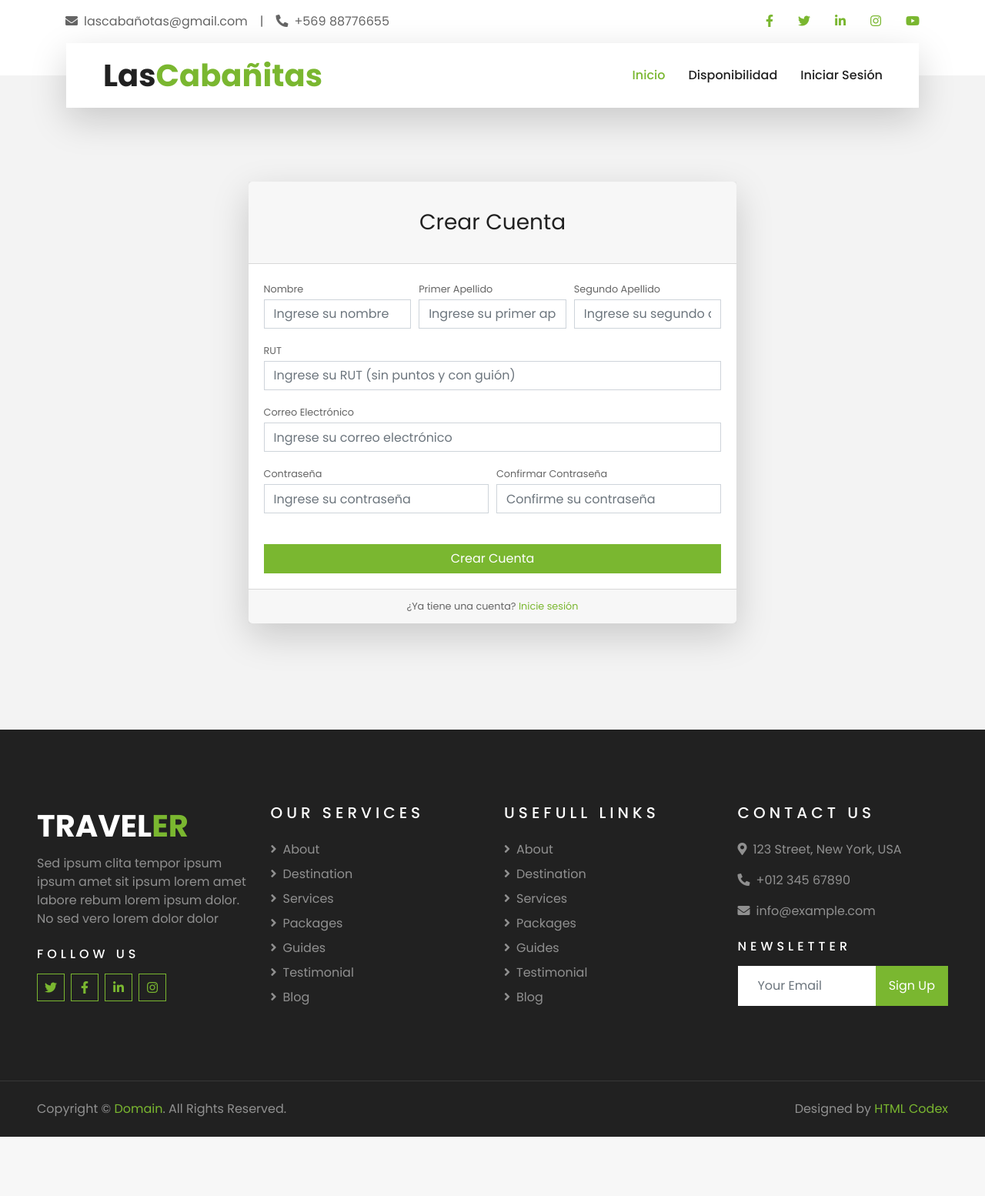
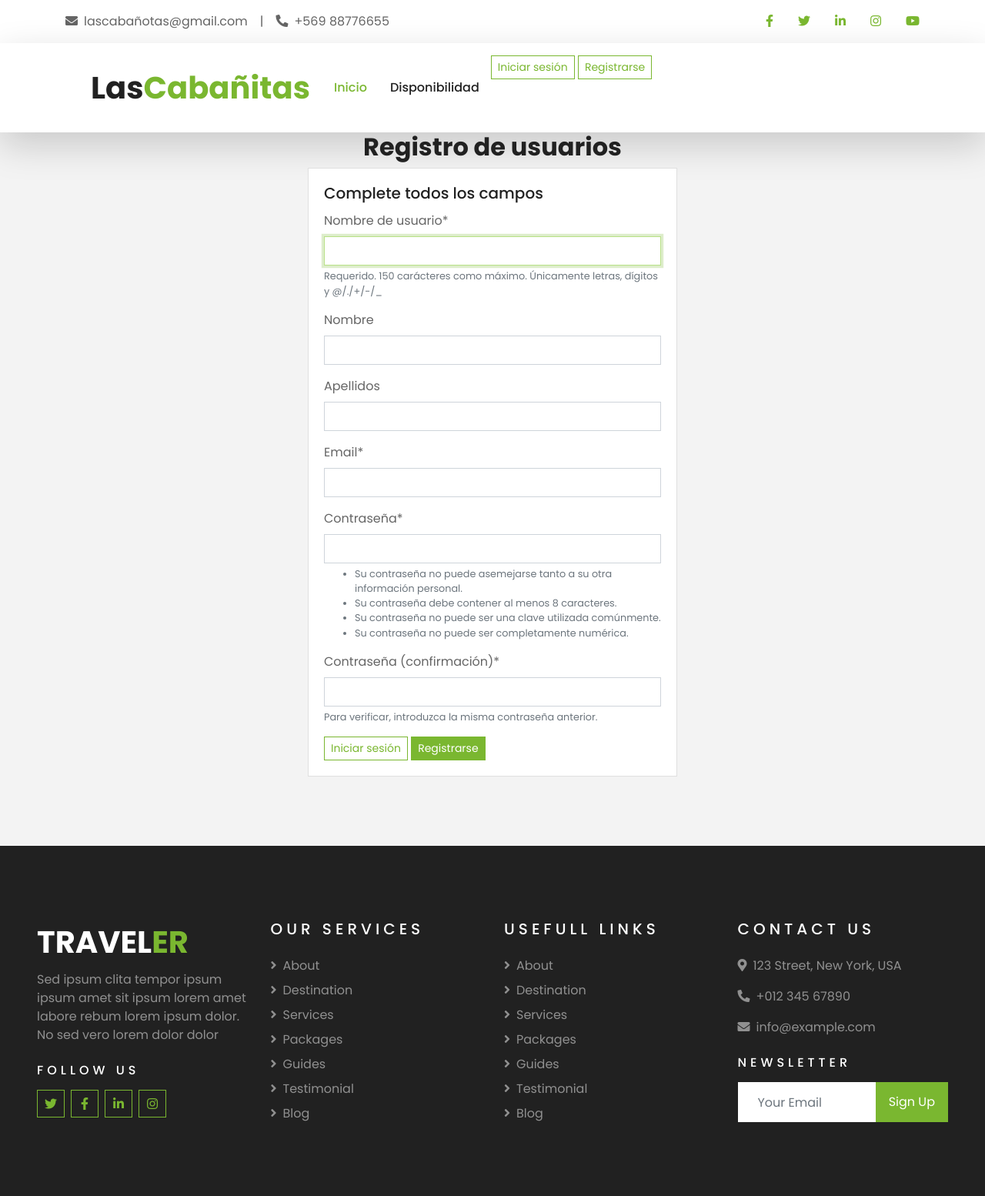
Before and after one commit to MatiasAlvealC/LasCabanitas, a Django app: page /register/ in a window 1280 px wide. Shown: the top 1554 px of the page at 77% size. Before the commit the page ends 1477 px from the top, so only its background shows below. Run offline with Django 4.2, Linux system fonts and the light colour scheme; some libraries are stand-ins or nearby versions.

Commit message:
cambio user propio de django

```diff
--- a/BD/models.py
+++ b/BD/models.py
@@ -1,5 +1,7 @@
 from django.db import models
 from datetime import timedelta
+from django.contrib.auth.models import User
+
 
 class Usuario(models.Model):
     nombre = models.CharField(max_length=100)
--- a/LasCabañitas/urls.py
+++ b/LasCabañitas/urls.py
@@ -13,11 +13,13 @@ Including another URLconf
     1. Import the include() function: from django.urls import include, path
     2. Add a URL to urlpatterns:  path('blog/', include('blog.urls'))
 """
-from django.contrib.auth.decorators import login_required
+#from django.contrib.auth.decorators import login_required
 from django.contrib import admin
 from django.urls import path
 from core import views
 from django.conf import settings
+from django.contrib.auth.views import LogoutView
+
 
 
 
@@ -30,12 +32,14 @@ urlpatterns = [
   path('inventario/<int:cabana_id>/agregar/', views.agregar_objeto, name='agregar_objeto'),
   path('misReservas/', views.misReservas, name='misReservas'),
   path('reservas/', views.reservas, name='reservas'),
-  path('login/', views.login, name='login'),
-  path('logout/', views.logout, name='logout'),
-  path('register/', views.register, name='register'),
+  #path('login/', views.login, name='login'),
+  #path('logout/', views.logout, name='logout'),
+  #path('register/', views.register, name='register'),
   path('disponibilidad/', views.disponibilidad, name='disponibilidad'),
   path('cabana/<int:cabana_id>/', views.cabana_detalle, name='cabana_detalle'),
-
+  path('register/', views.register, name='register'),
+  path('login/', views.user_login, name='login'),
+  path('logout/', LogoutView.as_view(), name='logout'),
 ]
 
 if settings.DEBUG:
--- /dev/null
+++ b/core/forms.py
@@ -0,0 +1,29 @@
+from django import forms
+from django.contrib.auth.forms import UserCreationForm
+from django.contrib.auth.models import User
+
+class CustomUserCreationForm(UserCreationForm):
+    email = forms.EmailField(required=True)
+
+    class Meta:
+        model = User
+        fields = ['username', 'first_name', 'last_name', 'email', 'password1', 'password2']
+
+    def clean_email(self):
+        email = self.cleaned_data['email']
+        if User.objects.filter(email=email).exists():
+            raise forms.ValidationError('Este correo electrónico ya está registrado')
+        return email
+
+def user_login(request):
+    if request.method == 'POST':
+        form = AuthenticationForm(request, data=request.POST)
+        if form.is_valid():
+            user = form.get_user()
+            login(request, user)
+            return redirect('home')  # Redirige a la página de inicio
+        else:
+            messages.error(request, 'Nombre de usuario o contraseña incorrectos.')
+    else:
+        form = AuthenticationForm()
+    return render(request, 'registration/login.html', {'form': form})
--- a/core/templates/core/base.html
+++ b/core/templates/core/base.html
@@ -64,38 +64,46 @@
 
 
     <!-- Navbar Start -->
-    <div class="container-fluid position-relative nav-bar p-0">
-        <div class="container-lg position-relative p-0 px-lg-3" style="z-index: 9;">
-            <nav class="navbar navbar-expand-lg bg-light navbar-light shadow-lg py-3 py-lg-0 pl-3 pl-lg-5">
-                <a href="" class="navbar-brand">
+    <nav class="navbar navbar-expand-lg bg-light navbar-light shadow-lg py-3">
+        <div class="container px-5">
+            <a class="navbar-brand" href="/">
                 <h1 class="m-0 text-primary"><span class="text-dark">Las</span>Cabañitas</h1>
             </a>
-                <button type="button" class="navbar-toggler" data-toggle="collapse" data-target="#navbarCollapse">
+            <button class="navbar-toggler" type="button" data-toggle="collapse" data-target="#navbarSupportedContent" aria-controls="navbarSupportedContent" aria-expanded="false" aria-label="Toggle navigation">
                 <span class="navbar-toggler-icon"></span>
             </button>
-                <div class="collapse navbar-collapse justify-content-between px-3" id="navbarCollapse">
-                    <div class="navbar-nav ml-auto py-0">
-                        <a href="/" class="nav-item nav-link active">Inicio</a>
-                        <a href="/disponibilidad/" class="nav-item nav-link">Disponibilidad</a>
-
+            <div class="collapse navbar-collapse" id="navbarSupportedContent">
+                <ul class="navbar-nav ms-auto mb-2 mb-lg-0">
+                    <li class="nav-item">
+                        <a class="nav-link active" href="/">Inicio</a>
+                    </li>
+                    <li class="nav-item">
+                        <a class="nav-link" href="/disponibilidad/">Disponibilidad</a>
+                    </li>
                     {% if request.session.usuario_id %}
                         {% if request.session.usuario_rol == 'administrador' %}
-                                <a href="/reservas/" class="nav-item nav-link">Reservas</a>
-                                <a href="/inventario/" class="nav-item nav-link">Inventario</a>
-                                <a href="/mantenciones/" class="nav-item nav-link">Mantenciones</a>
+                            <li class="nav-item"><a class="nav-link" href="/reservas/">Reservas</a></li>
+                            <li class="nav-item"><a class="nav-link" href="/inventario/">Inventario</a></li>
+                            <li class="nav-item"><a class="nav-link" href="/mantenciones/">Mantenciones</a></li>
                         {% else %}
-                                <a href="/miReserva/" class="nav-item nav-link">Mi reserva</a>
+                            <li class="nav-item"><a class="nav-link" href="/miReserva/">Mi reserva</a></li>
                         {% endif %}
-
-                            <a href="/logout/" class="nav-item nav-link">Cerrar Sesión</a>
+                    {% endif %}
+                    <li class="nav-item">
+                        {% if request.session.usuario_id %}
+                            <form action="{% url 'logout' %}" method="post" style="display:inline;">
+                                {% csrf_token %}
+                                <button type="submit" class="btn btn-outline-primary btn-sm">Cerrar sesión</button>
+                            </form>
                         {% else %}
-                            <a href="/login/" class="nav-item nav-link">Iniciar Sesión</a>
+                            <a href="{% url 'login' %}" class="btn btn-outline-primary btn-sm me-2">Iniciar sesión</a>
+                            <a href="{% url 'register' %}" class="btn btn-outline-primary btn-sm">Registrarse</a>
                         {% endif %}
+                    </li>
+                </ul>
             </div>
         </div>
     </nav>
-        </div>
-    </div>
     <!-- Navbar End -->
 
     {% block content %}{% endblock %}
--- a/core/templates/core/register.html
+++ /dev/null
@@ -1,96 +0,0 @@
-{% extends 'core/base.html' %}
-{% load static %}
-{% block content %}
-<div class="container py-5">
-    <div class="row justify-content-center">
-        <div class="col-lg-7">
-            <div class="card shadow-lg border-0 rounded-lg mt-5">
-                <div class="card-header">
-                    <h3 class="text-center font-weight-light my-4">Crear Cuenta</h3>
-                </div>
-                <div class="card-body">
-                    <form method="POST">
-                        {% csrf_token %}
-
-                        <!-- Nombre y Apellidos -->
-                        <div class="form-row">
-                            <div class="col-md-4">
-                                <div class="form-group">
-                                    <label class="small mb-1">Nombre</label>
-                                    <input class="form-control" name="first_name"
-                                        type="text" placeholder="Ingrese su nombre" required />
-                                </div>
-                            </div>
-                            <div class="col-md-4">
-                                <div class="form-group">
-                                    <label class="small mb-1">Primer Apellido</label>
-                                    <input class="form-control" name="last_name"
-                                        type="text" placeholder="Ingrese su primer apellido" required />
-                                </div>
-                            </div>
-                            <div class="col-md-4">
-                                <div class="form-group">
-                                    <label class="small mb-1">Segundo Apellido</label>
-                                    <input class="form-control" name="second_last_name"
-                                        type="text" placeholder="Ingrese su segundo apellido" required />
-                                </div>
-                            </div>
-                        </div>
-
-                        <!-- RUT -->
-                        <div class="form-group">
-                            <label class="small mb-1">RUT</label>
-                            <input class="form-control" name="rut"
-                                type="text" placeholder="Ingrese su RUT (sin puntos y con guión)" required />
-                        </div>
-
-                        <!-- Correo Electrónico -->
-                        <div class="form-group">
-                            <label class="small mb-1">Correo Electrónico</label>
-                            <input class="form-control" name="email"
-                                type="email" placeholder="Ingrese su correo electrónico" required />
-                        </div>
-
-                        <!-- Contraseñas -->
-                        <div class="form-row">
-                            <div class="col-md-6">
-                                <div class="form-group">
-                                    <label class="small mb-1">Contraseña</label>
-                                    <input class="form-control" name="password1"
-                                        type="password" placeholder="Ingrese su contraseña" required />
-                                </div>
-                            </div>
-                            <div class="col-md-6">
-                                <div class="form-group">
-                                    <label class="small mb-1">Confirmar Contraseña</label>
-                                    <input class="form-control" name="password2"
-                                        type="password" placeholder="Confirme su contraseña" required />
-                                </div>
-                            </div>
-                        </div>
-
-                        <!-- Mensajes de error -->
-                        {% if messages %}
-                            {% for message in messages %}
-                                <div class="alert alert-danger" role="alert">
-                                    {{ message }}
-                                </div>
-                            {% endfor %}
-                        {% endif %}
-
-                        <!-- Botón de registro -->
-                        <div class="form-group mt-4 mb-0">
-                            <button type="submit" class="btn btn-primary btn-block">Crear Cuenta</button>
-                        </div>
-                    </form>
-                </div>
-                <div class="card-footer text-center">
-                    <div class="small">
-                        ¿Ya tiene una cuenta? <a href="{% url 'login' %}">Inicie sesión</a>
-                    </div>
-                </div>
-            </div>
-        </div>
-    </div>
-</div>
-{% endblock %}
--- /dev/null
+++ b/core/templates/registration/register.html
@@ -0,0 +1,33 @@
+{% extends 'core/base.html' %}
+
+{% block banner-img %}
+{% load static %}
+{% endblock %}
+
+{% block banner-txt %}
+{% endblock %}
+
+{% block content %}
+{% load crispy_forms_tags %}
+
+<div class="row gx-5 justify-content-center">
+    <div class="col-lg-8 col-xl-6">
+        <div class="text-center">
+            <h2 class="fw-bolder">Registro de usuarios</h2>
+        </div>
+    </div>
+</div>
+<form id="register-form" action="" method="post">
+    {% csrf_token %}
+
+    <div class="card mx-auto" style="width: 30rem;">
+        <div class="card-body">
+            <h5 class="card-title">Complete todos los campos</h5>
+            {{ form|crispy }}
+            <a href="{% url 'login' %}" class="btn btn-outline-primary btn-sm">Iniciar sesión</a>
+            <button class="btn btn-sm btn-primary float-end" type="submit">Registrarse</button>
+        </div>
+    </div>
+</form>
+
+{% endblock %}
--- a/core/views.py
+++ b/core/views.py
@@ -6,6 +6,12 @@ from BD.models import Usuario, Cabana, Reserva, Inventario, Mantencion
 from functools import wraps
 from django.contrib.auth.decorators import login_required
 from django.contrib.auth import get_user_model
+from django.contrib.auth.forms import AuthenticationForm
+from .forms import CustomUserCreationForm
+
+from django.contrib.auth import authenticate, login
+
+
 
 # Decorador para proteger vistas administrativas
 def admin_required(view_func):
@@ -161,6 +167,35 @@ def reservas(request):
     return render(request, "core/reservas.html", {'reservas': todas_las_reservas})
 
 
+def register(request):
+    if request.method == 'POST':
+        form = CustomUserCreationForm(request.POST)
+        if form.is_valid():
+            form.save()
+            messages.success(request, 'Registro exitoso. Ahora puedes iniciar sesión.')
+            return redirect('login')  # Redirige a la página de inicio de sesión
+    else:
+        form = CustomUserCreationForm()
+    return render(request, 'registration/register.html', {'form': form})
+
+def user_login(request):
+    if request.method == 'POST':
+        form = AuthenticationForm(data=request.POST)
+        if form.is_valid():
+            username = form.cleaned_data.get('username')
+            password = form.cleaned_data.get('password')
+            user = authenticate(request, username=username, password=password)
+            if user is not None:
+                login(request, user)
+                return redirect('home')  # Redirige a la página de inicio
+            else:
+                messages.error(request, 'Nombre de usuario o contraseña incorrectos.')
+    else:
+        form = AuthenticationForm()
+    return render(request, 'registration/login.html', {'form': form})
+
+
+"""
 def login(request):
     if request.method == 'POST':
         correo = request.POST.get('email')
@@ -218,3 +253,5 @@ def register(request):
             messages.error(request, f'Error al registrar: {str(e)}')
 
     return render(request, 'core/register.html')
+
+"""
```
Also changed, not shown: LasCabañitas/settings.py (+8 -0 lines), core/templates/core/login.html (deleted, +0 -64 lines), core/templates/registration/login.html (added, +31 -0 lines), db.sqlite3. Lines whose indentation alone changed are shown as unchanged.
